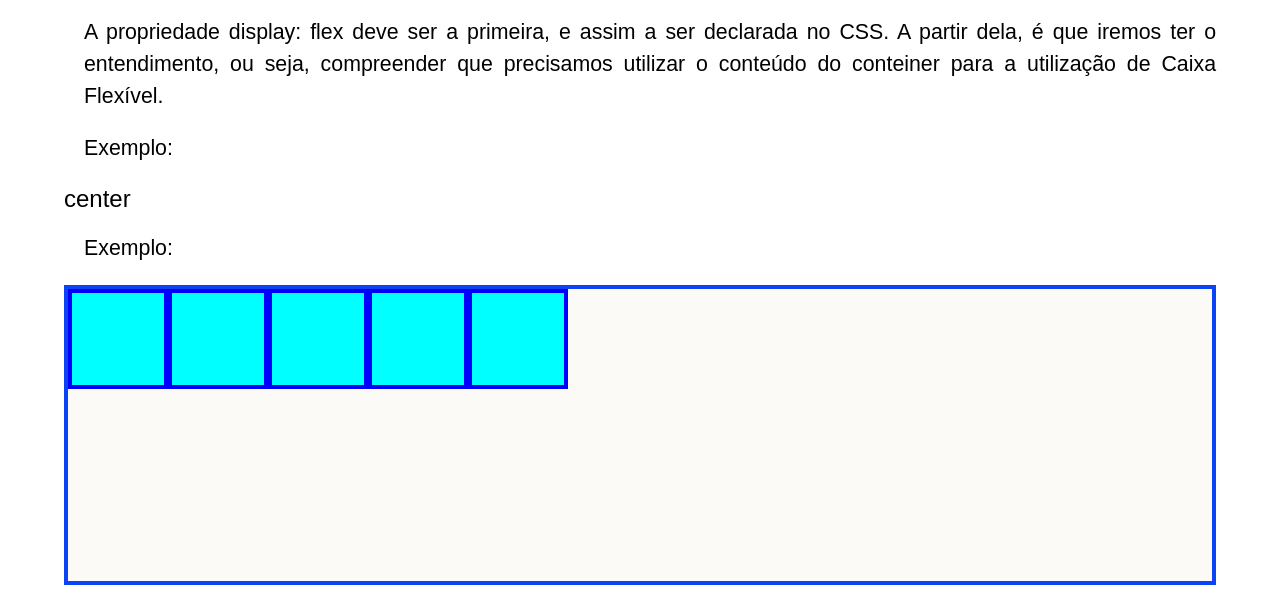
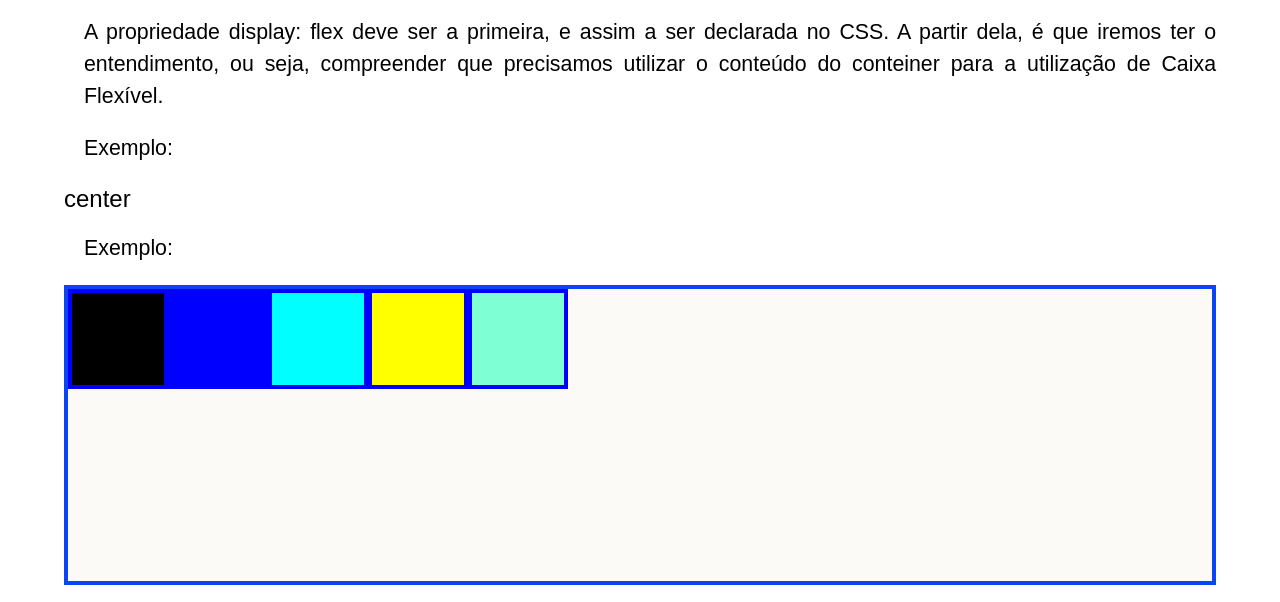
Before and after one commit to WillTechWork/flexbox-docs, a plain HTML site: page index.html in a window 1280 px wide. Shown: the part 145-747 px from the top of the page. Drawn offline with Linux system fonts and the light colour scheme.

Commit message:
algumas alterações

```diff
--- a/style.css
+++ b/style.css
@@ -199,3 +199,30 @@ tr:nth-child(odd) {
     width: 150px;
     height: 150px;
 }
+
+.contido:nth-child(5n+1) {
+    background-color: black;
+}
+
+.contido:nth-child(5n+2) {
+    background-color: blue;
+
+}
+
+.contido:nth-child(5n+3) {
+    background-color: aqua;
+}
+
+.contido:nth-child(5n+4) {
+    background-color: yellow;
+}
+
+
+.contido:nth-child(5n+5) {
+    background-color: aquamarine;
+}
+
+#cores {
+    flex-wrap: wrap;
+    height: auto;
+}
```
